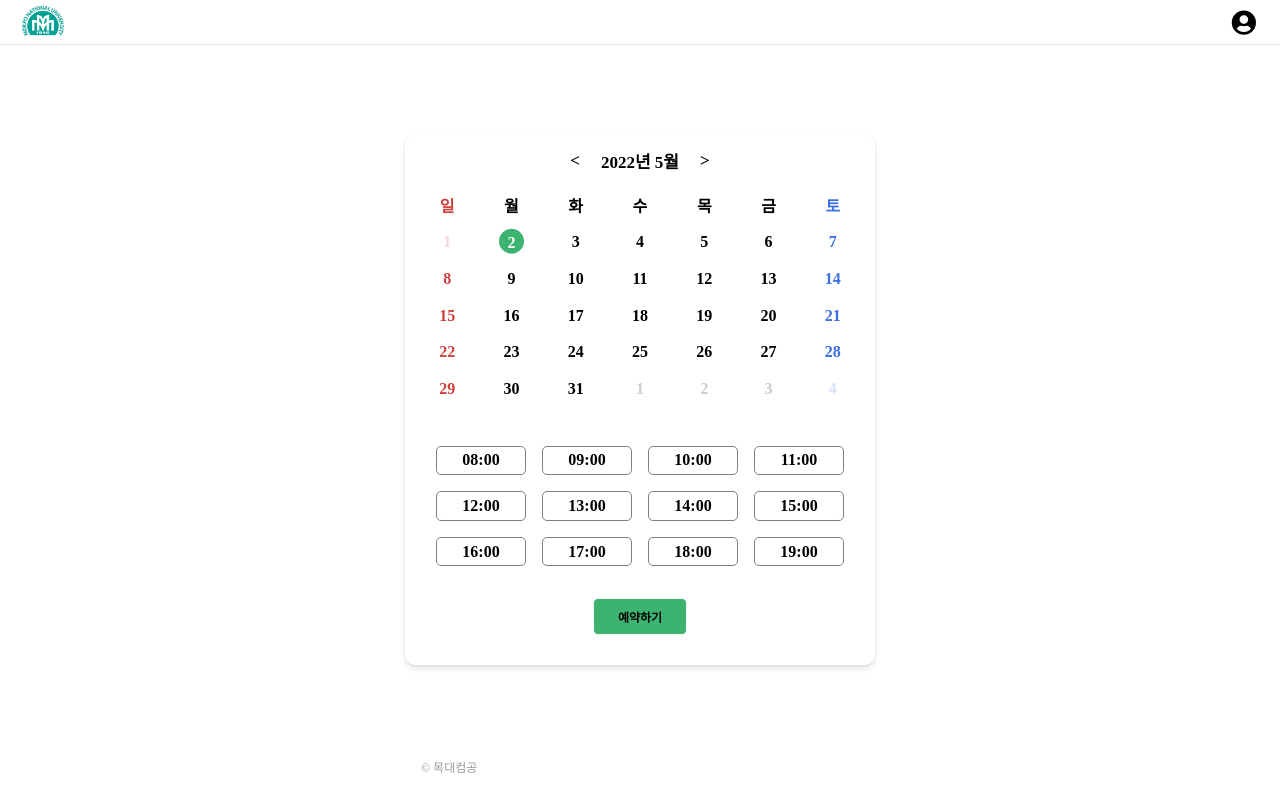
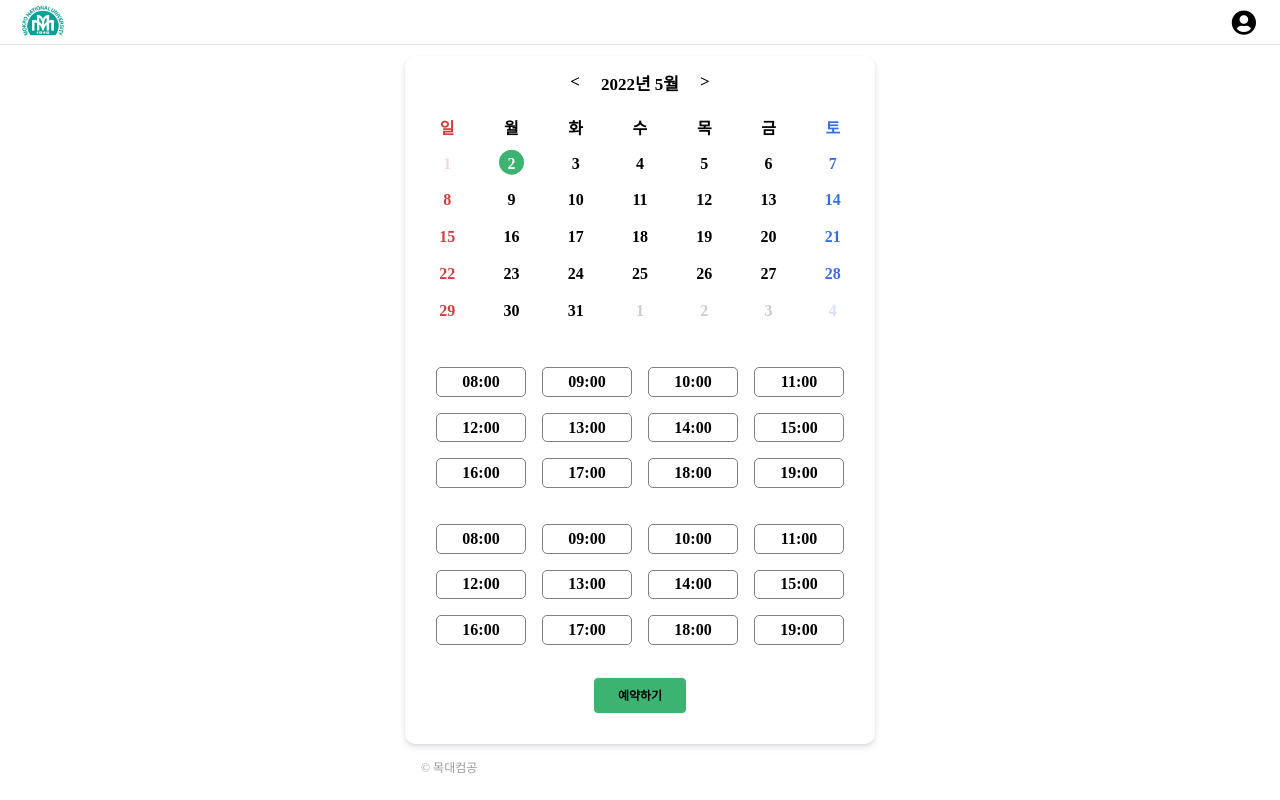
Before and after one commit to iyk2h/booking_service_front, a React (Create React App) app: page /booking/27 in a window 1280 px wide. Built offline with nearby package versions, Linux system fonts and the light colour scheme; no server answers.

Commit message:
add timeBtn markup & css

```diff
--- a/src/components/calendar/TimePicker.js
+++ b/src/components/calendar/TimePicker.js
@@ -1,8 +1,12 @@
 import { useDateState, useDateDispatch } from "../../context/dateContext";
-import { fullDateFormatter } from "../../utils/format";
+import { fullDateFormatter, timeFormatter, range } from "../../utils/format";
 import { getReservedTime } from "../../apis/api";
 import { useParams } from "react-router-dom";
 import { useEffect } from "react";
+import styled from "styled-components";
+
+const startTime = 8;
+const endTime = 19;
 
 function TimePicker() {
   const urlParams = useParams();
@@ -14,18 +18,52 @@ function TimePicker() {
   }, [dateState.viewDate, urlParams.fno]);
 
   async function getReservedTimeByDate(fno, dateState) {
-    if(!dateState.viewDate) return;
+    if (!dateState.viewDate) return;
     try {
-      const date = fullDateFormatter(dateState.viewYear, dateState.viewMonth, dateState.viewDate);
+      const date = fullDateFormatter(
+        dateState.viewYear,
+        dateState.viewMonth,
+        dateState.viewDate
+      );
       const res = await getReservedTime(urlParams.fno, date);
-      dateDispatch({ type: "SET_TIME", payload: res.data});
+      dateDispatch({ type: "SET_TIME", payload: res.data });
     } catch (err) {
-      console.log(`${err} \n --- 클릭한 날짜의 이미 예약된 시간 받아올때 에러 ---`);
+      console.log(
+        `${err} \n --- 클릭한 날짜의 이미 예약된 시간 받아올때 에러 ---`
+      );
     }
   }
-  console.log(dateState.reservedTime)
-  return <div></div>;
+  console.log(dateState.reservedTime);
+
+  // 이제 state를 기반으로 시간 버튼 렌더링하기.
+  const timeBtnList = range(startTime, endTime).map(time => {
+    return <StTimeBtn key={time}>{timeFormatter(time)}</StTimeBtn>
+  })
+  return (
+    <StTimeContainer>
+      {timeBtnList}
+    </StTimeContainer>
+  );
 }
 
+const StTimeContainer = styled.div`
+  display: flex;
+  justify-content: center;
+  flex-flow: row wrap;
+  margin: 20px 10px;
+`;
+
+const StTimeBtn = styled.div`
+  &:hover {
+    cursor: pointer;
+  }
+  width: calc(100% / 5);
+  text-align: center;
+  border-radius: 5px;
+  border: 1px solid grey;
+  border-radius: 5px;
+  padding: 0.3em 0;
+  margin: 0.5em;
+`;
 
 export default TimePicker;
--- a/src/utils/format.js
+++ b/src/utils/format.js
@@ -1,13 +1,20 @@
+// ex) 1 -> 01
 function dateFormatter(date) {
   return Number(date) < 10 ? `0${date}` : date;
 }
 
+// ex) 2022,5,1 -> 2022-05-01
 export function fullDateFormatter(year, month, date) {
   return {
     date: `${year}-${dateFormatter(month)}-${dateFormatter(date)}`,
   };
 }
 
+// ex) 12 -> 12:00
+export function timeFormatter(time) {
+  return Number(time) < 10 ? `0${time}:00` : `${time}:00`;
+}
+
 export function range(start, end) {
   return Array(end - start + 1).fill().map((_, idx) => start + idx)
 }
```
